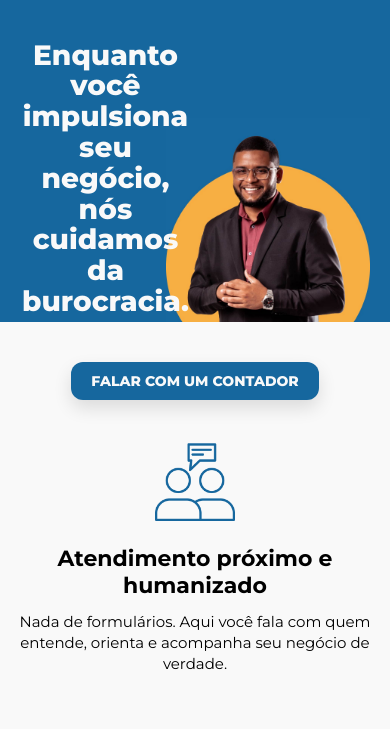
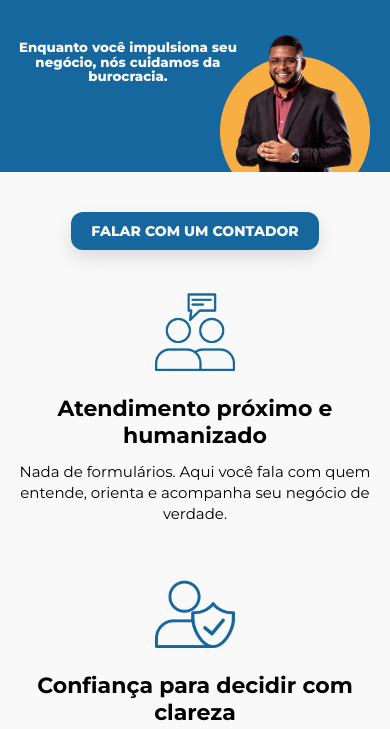
Before and after one commit to Rodrigo-Guedes-Diniz/LandingPageSP, a plain HTML site: page index.html in a window 390 px wide. Shown: the part 74-803 px from the top of the page. Drawn offline with nearby package versions, Linux system fonts and the light colour scheme.

Commit message:
atualizando home no mobile

```diff
--- a/src/styles/home.css
+++ b/src/styles/home.css
@@ -203,8 +203,8 @@
   #home {
     padding: var(--hero-padding-top) var(--hero-padding-right) var(--hero-padding-bottom) var(--hero-padding-left);
     background-position: calc(100% - 20px) bottom;
-    background-size: auto 68%;
-    max-height: 300px;
+    background-size: auto 100%;
+    max-height: 150px;
   }
 
   #home .container {
@@ -215,14 +215,16 @@
   }
 
   #cta .title,
-  #home #cta > h1 {
+  #home #cta > h1,
+  #home #cta h1.title {
     text-align: center;
     line-height: 1.12;
-    width: 80%;
+    width: 100%;
+    font-size: 10pt;
   }
 
   #home .texto-home.ativo h2 {
-    width: 60%;
+    width: 70%;
     font-size: 8pt;
     margin-left: 30px;
   }
@@ -230,11 +232,14 @@
   #home .texto-home.ativo h1 {
     margin-left: 30px;
     width: 100%;
+    font-size: 12pt;
   }
 
   #home .texto-home.ativo h2 {
-    margin-top: 20px;
+    margin-top: 10px;
+    font-size: 5pt;
   }
 
-  #cta_buttons { display: none; }
+    #cta_buttons { display: none; }
+
 }
```
